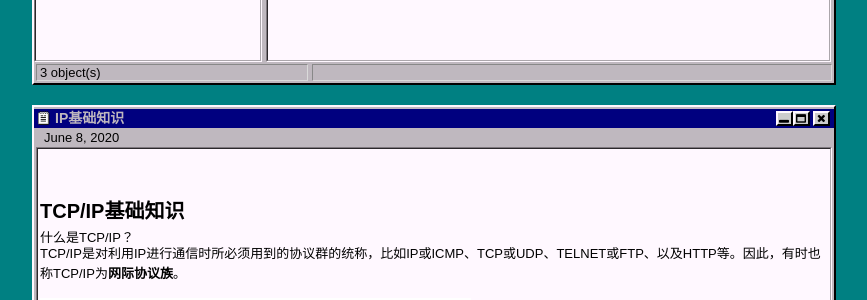
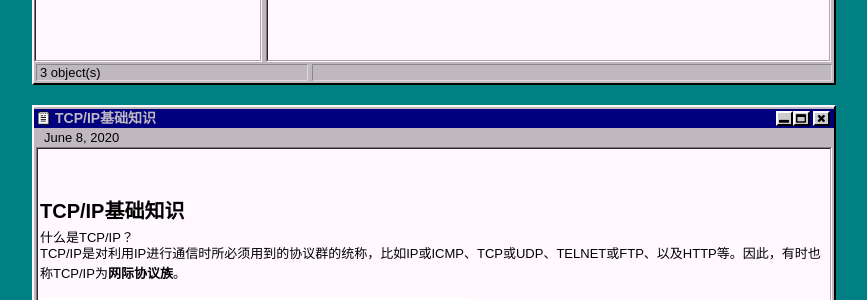
Before and after one commit to JayTanng/JayTanng.github.io, a Jekyll site: the page built from _posts/2020-06-08-TCPIP基础知识.md, in a window 1280 px wide. Shown: the part 264-564 px from the top of the page, without its empty margins (206-1073 px from the left). Built offline with Jekyll 4.4.1, drawn with Linux system fonts in a browser that asks for light colours; comment, search, counter and statistics services are not loaded.

Commit message:
modify default.html

```diff
--- a/_layouts/default.html
+++ b/_layouts/default.html
@@ -87,7 +87,7 @@
 		<div class="content">
 			<div class="post_title">
 				<img src="/assets/img/file.png" />
-				<h1>{{ page.title | split: "/" | last }}</h1>
+				<h1>{{ page.title }}</h1>
 				<a href="/">
 					<div class="btn"><span class="fa fa-times"></span></div>
 				</a>
```
